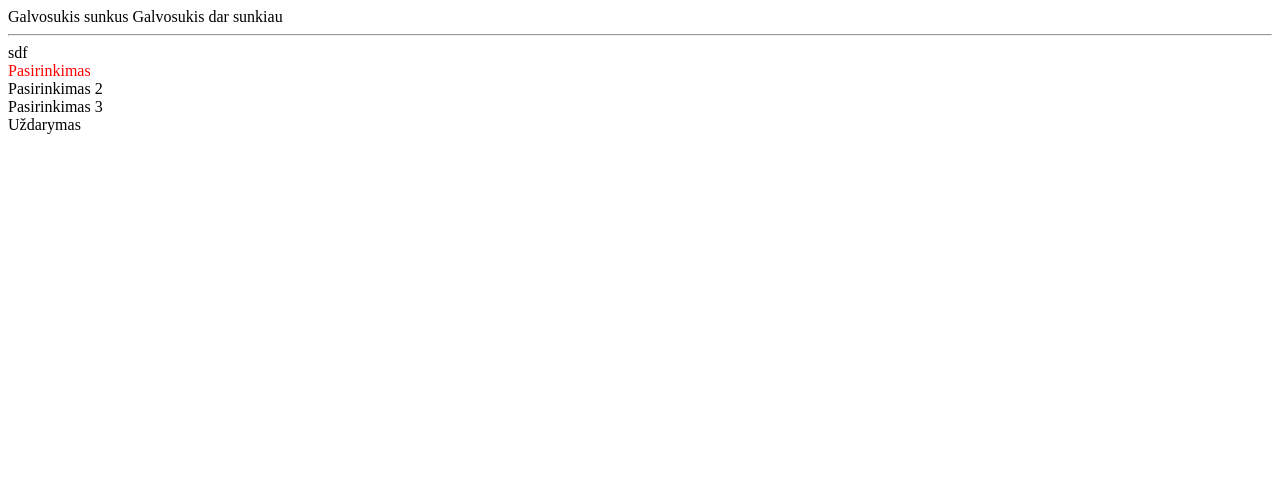
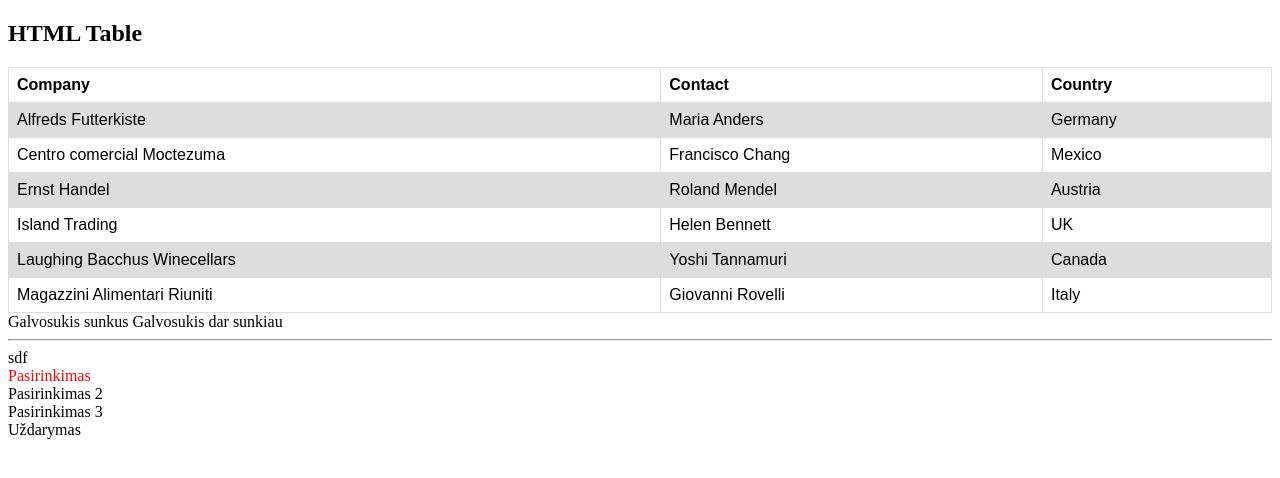
Before and after one commit to Vikteris/Mokslai-Intro, a plain HTML site: page index.html in a window 1280 px wide. Drawn offline with Linux system fonts and the light colour scheme.

Commit message:
Add table

```diff
--- a/index.html
+++ b/index.html
@@ -5,6 +5,65 @@
     <meta name="viewport" content="width=device-width, initial-scale=1.0">
     <title>Bandymas</title>
 </head>
+<style>
+    table {
+      font-family: arial, sans-serif;
+      border-collapse: collapse;
+      width: 100%;
+    }
+
+    td, th {
+      border: 1px solid #dddddd;
+      text-align: left;
+      padding: 8px;
+    }
+
+    tr:nth-child(even) {
+      background-color: #dddddd;
+    }
+    </style>
+    </head>
+    <body>
+
+    <h2>HTML Table</h2>
+
+    <table>
+      <tr>
+        <th>Company</th>
+        <th>Contact</th>
+        <th>Country</th>
+      </tr>
+      <tr>
+        <td>Alfreds Futterkiste</td>
+        <td>Maria Anders</td>
+        <td>Germany</td>
+      </tr>
+      <tr>
+        <td>Centro comercial Moctezuma</td>
+        <td>Francisco Chang</td>
+        <td>Mexico</td>
+      </tr>
+      <tr>
+        <td>Ernst Handel</td>
+        <td>Roland Mendel</td>
+        <td>Austria</td>
+      </tr>
+      <tr>
+        <td>Island Trading</td>
+        <td>Helen Bennett</td>
+        <td>UK</td>
+      </tr>
+      <tr>
+        <td>Laughing Bacchus Winecellars</td>
+        <td>Yoshi Tannamuri</td>
+        <td>Canada</td>
+      </tr>
+      <tr>
+        <td>Magazzini Alimentari Riuniti</td>
+        <td>Giovanni Rovelli</td>
+        <td>Italy</td>
+      </tr>
+    </table>
 <body>
     <header>
         Galvosukis
```
